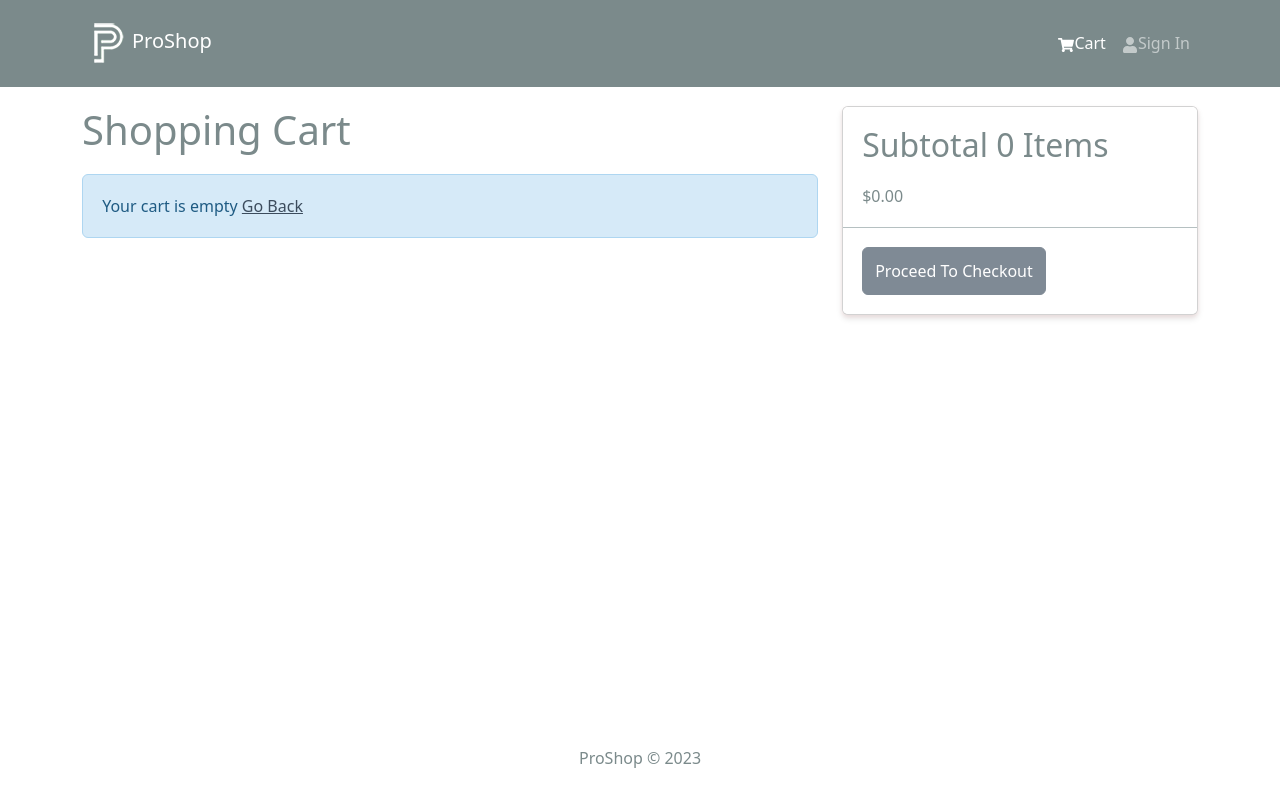
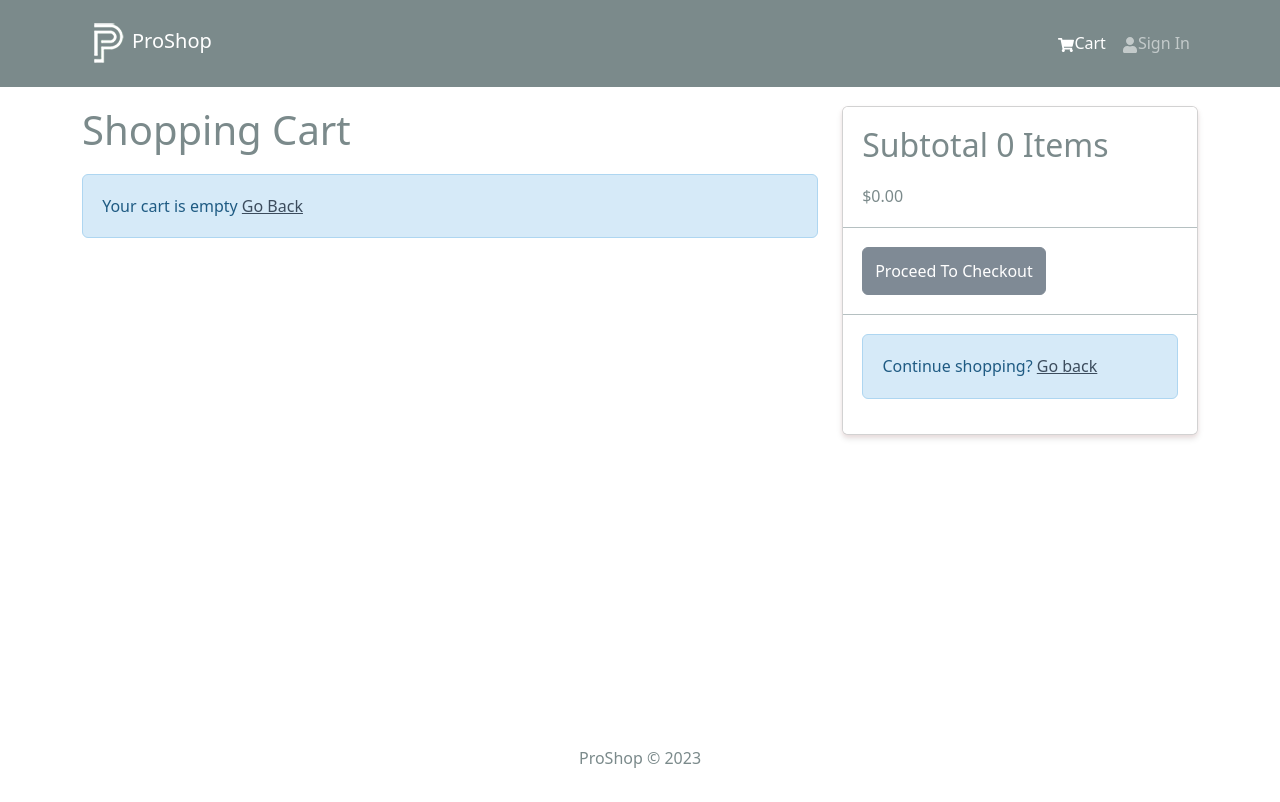
Before and after one commit to JulianSweetwood/EcomShop, a React (Create React App) app in the folder frontend/: page /cart in a window 1280 px wide. Shown: the top 802 px of the page. Built offline with nearby package versions, Linux system fonts and the light colour scheme.

Commit message:
Continue Shopping link

```diff
--- a/frontend/src/screens/CartScreen.jsx
+++ b/frontend/src/screens/CartScreen.jsx
@@ -83,6 +83,12 @@ const checkoutHandler = () => {
                         onClick={ checkoutHandler }>
                             Proceed To Checkout
                         </Button>
+                        </ListGroupItem>
+
+                        <ListGroupItem>
+                        <Message>
+                        Continue shopping? <Link to="/">Go back</Link>
+                        </Message>
                     </ListGroupItem>
                 </ListGroup>
             </Card>
--- a/frontend/src/screens/OrderScreen.jsx
+++ b/frontend/src/screens/OrderScreen.jsx
@@ -199,12 +199,12 @@ const OrderScreen = () => {
                     <Loader />
                   ) : (
                     <div>
-                      <Button
+                      {/* <Button
                         // onClick={onApproveTest}
                         style={{ marginBottom: "10px" }}
                       >
                         Test Pay Order
-                      </Button>
+                      </Button> */}
                       <div>
                         <PayPalButtons
                           createOrder={createOrder}
```
